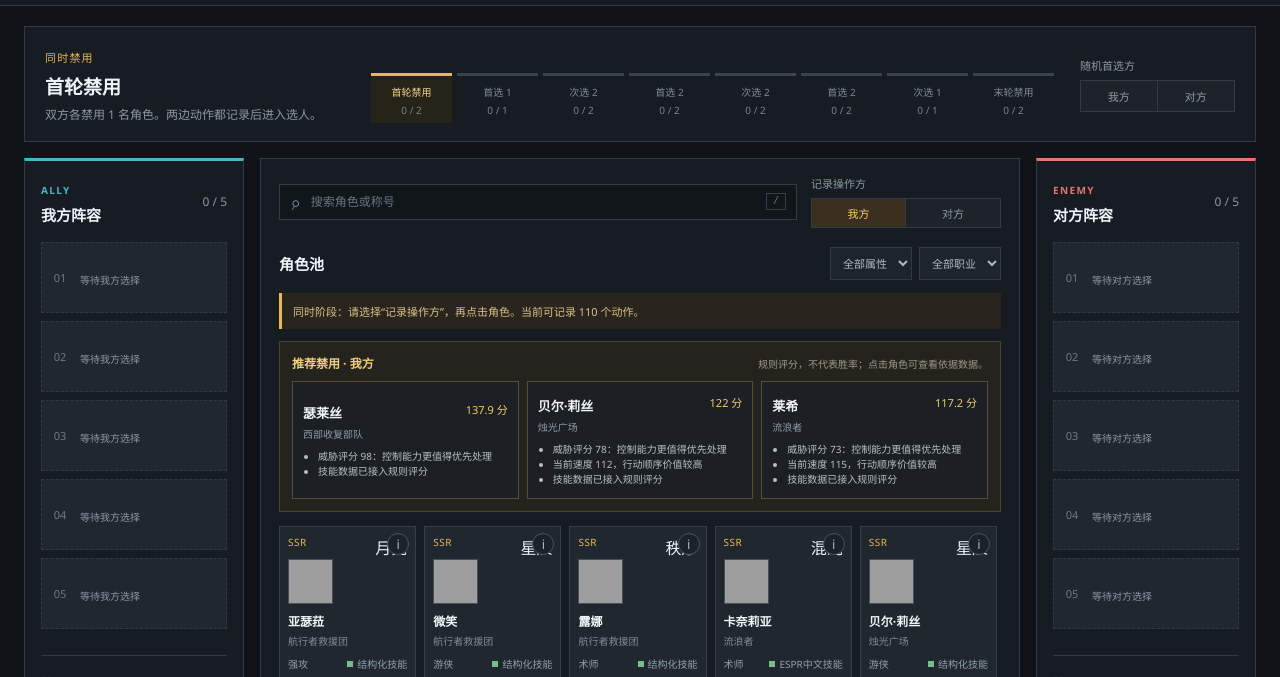
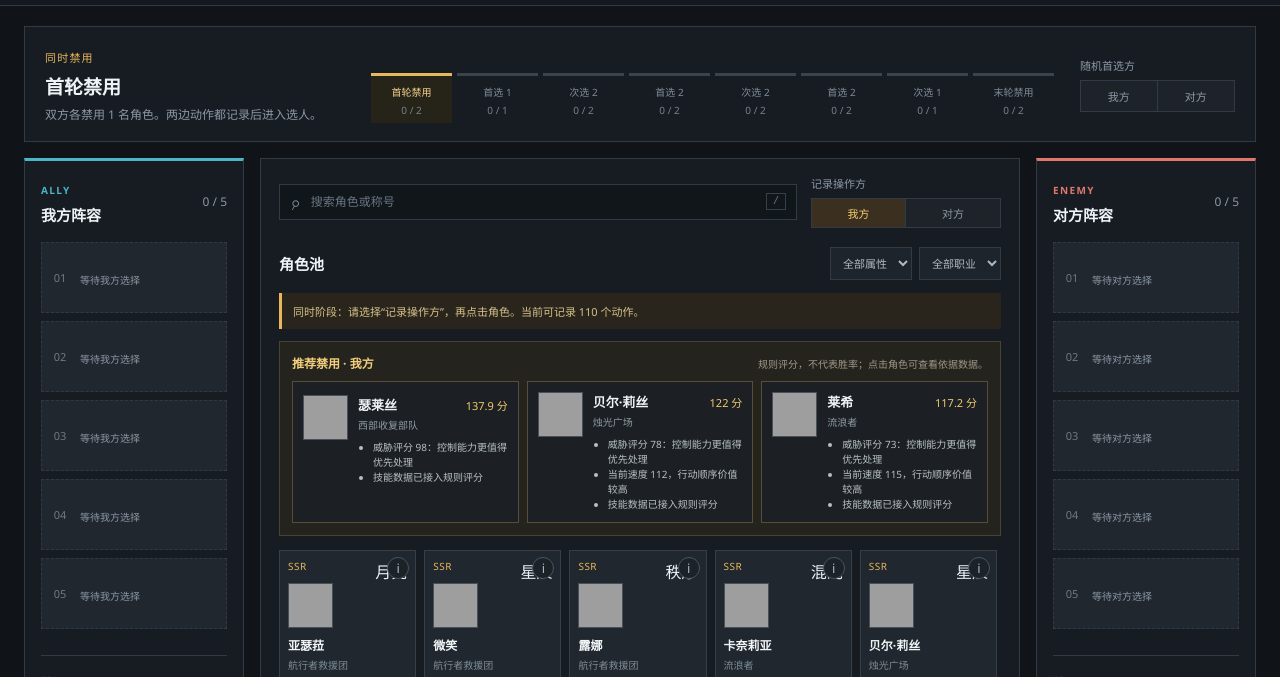
Before and after one commit to VirtualChrisP/Starsavior_Assistant, a website with bundled scripts: page public/index.html in a window 1280 px wide. Shown: the part 66-743 px from the top of the page. Built offline with nearby package versions, Linux system fonts and the light colour scheme; grey boxes are pictures that could not be loaded.

Commit message:
feat: 在推荐禁用卡片显示角色头像

```diff
--- a/public/app.mjs
+++ b/public/app.mjs
@@ -429,12 +429,17 @@ function renderRecommendations() {
   for (const item of items) {
     const card = document.createElement("article"); card.className = "recommendation-card";
     const action = document.createElement("button"); action.type = "button"; action.className = "recommendation-card-action"; action.addEventListener("click", () => showDetail(item.rosterId));
+    const body = document.createElement("div"); body.className = "recommendation-body";
+    const avatar = portrait(item.rosterId); avatar.classList.add("recommendation-avatar");
+    const info = document.createElement("div"); info.className = "recommendation-info";
+    const top = document.createElement("div"); top.className = "recommendation-top";
     const name = document.createElement("strong"); name.textContent = displayName(item.rosterId);
     const score = document.createElement("span"); score.className = "recommendation-score"; score.textContent = `${item.score} 分`;
+    top.append(name, score);
     const role = document.createElement("small"); role.textContent = titleFor(item.rosterId);
     const reasons = document.createElement("ul");
     for (const reason of item.reasons.slice(0, 3)) { const reasonNode = document.createElement("li"); reasonNode.textContent = reason; reasons.append(reasonNode); }
-    action.append(name, score, role, reasons); card.append(action);
+    info.append(top, role, reasons); body.append(avatar, info); action.append(body); card.append(action);
     if (item.risk) { const risk = document.createElement("small"); risk.className = "recommendation-risk"; risk.textContent = `风险：${item.risk}`; card.append(risk); }
     list.append(card);
   }
--- a/public/styles.css
+++ b/public/styles.css
@@ -163,10 +163,14 @@ select { color: #aeb9c1; background: #1d242b; border: 1px solid var(--line); pad
 .recommendation-card { border: 1px solid #574d39; background: #1c2024; min-width: 0; }
 .recommendation-card-action { width: 100%; min-height: 116px; border: 0; background: transparent; color: inherit; padding: 10px; text-align: left; }
 .recommendation-card-action:hover { background: #2b2d2b; }
-.recommendation-card-action > strong { display: inline-block; color: #edf3f6; font-size: 13px; }
-.recommendation-score { float: right; color: #f1c96e; font-size: 11px; }
-.recommendation-card-action > small { display: block; color: #8e9ba5; font-size: 10px; margin-top: 3px; }
-.recommendation-card-action ul { color: #b7c0c5; font-size: 10px; line-height: 1.5; margin: 8px 0 0; padding-left: 15px; }
+.recommendation-body { display: grid; grid-template-columns: 45px minmax(0, 1fr); gap: 10px; align-items: start; }
+.recommendation-avatar { width: 45px; height: 45px; flex: 0 0 45px; }
+.recommendation-info { min-width: 0; }
+.recommendation-top { display: flex; align-items: baseline; justify-content: space-between; gap: 8px; min-width: 0; }
+.recommendation-top strong { color: #edf3f6; font-size: 13px; overflow: hidden; text-overflow: ellipsis; white-space: nowrap; }
+.recommendation-score { flex: 0 0 auto; color: #f1c96e; font-size: 11px; }
+.recommendation-info > small { display: block; color: #8e9ba5; font-size: 10px; margin-top: 3px; }
+.recommendation-info ul { color: #b7c0c5; font-size: 10px; line-height: 1.5; margin: 8px 0 0; padding-left: 15px; }
 .recommendation-risk { display: block; border-top: 1px solid #493f33; color: #e3aa65; font-size: 10px; padding: 7px 10px; }
 @media (max-width: 760px) { .recommendation-list { grid-template-columns: 1fr; } }
 .match-result-panel { margin-top: 16px; border: 1px solid var(--line); border-top: 3px solid var(--green); background: var(--surface); padding: 18px 20px 20px; }
```
